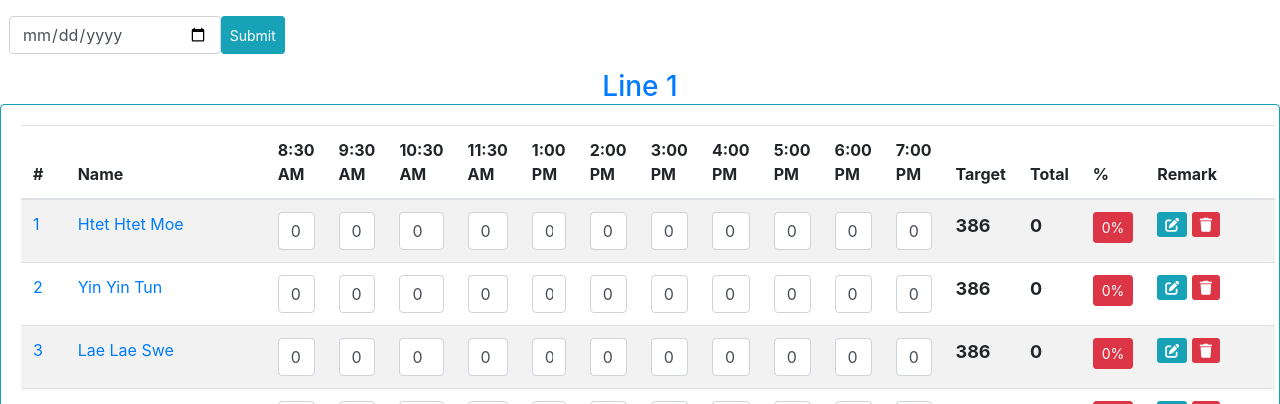
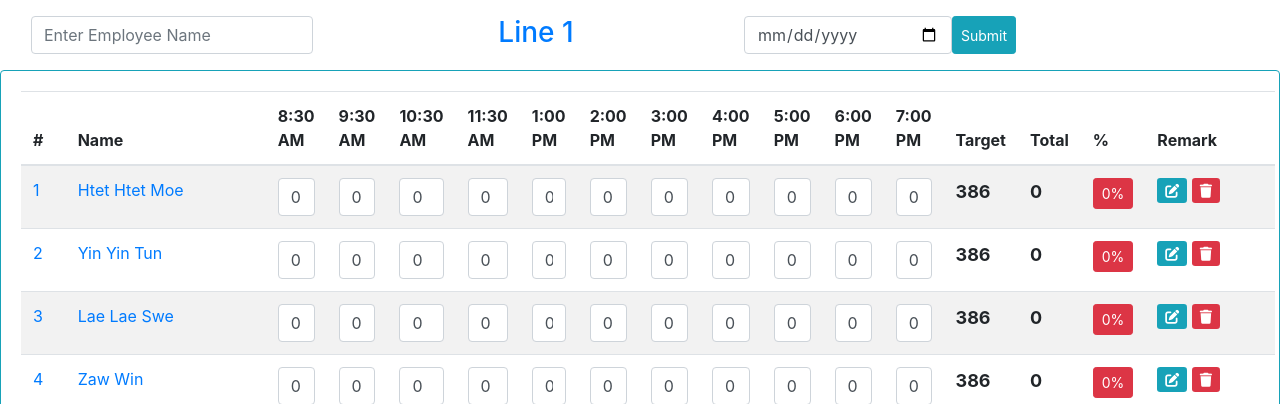
Before and after one commit to thetnaingtunerp/musung-1, a Django app: page /daily_rep_filter_by_line/1/ in a window 1280 px wide. Shown: the part 74-478 px from the top of the page. Run offline with Django 5.2, Linux system fonts and the light colour scheme; data comes from the database, SQL or seed files in the repository; both versions use the stored data as it was after the commit; some libraries are stand-ins or nearby versions.

Commit message:
search function

```diff
--- a/mysite/myapp/urls.py
+++ b/mysite/myapp/urls.py
@@ -33,6 +33,9 @@ urlpatterns = [
     path('reportbyoperator/<int:id>/', views.reportbyoperator, name='reportbyoperator'),
     path('update_combine/<int:id>/', views.update_combine, name='update_combine'),
     path('daily_line_attendance/', views.daily_line_attendance, name='daily_line_attendance'),
+
+    #search
+    path('daily_rep_search/', views.daily_rep_search, name='daily_rep_search'),
 
     #DueDate
     path('duedatefilter/', views.duedatefilter, name='duedatefilter'),
--- a/mysite/myapp/views.py
+++ b/mysite/myapp/views.py
@@ -164,6 +164,16 @@ def daily_rep_filter_by_line(request,id):
     op = daily_report.objects.filter(created_date=today,line=ls, absant=False)
     context = {'lis':lis, 'op':op, 'ls':ls}
     return render(request, 'daily_rep_view.html', context)
+
+def daily_rep_search(request):
+    emp = request.GET.get('emp')
+    lid = request.GET.get('lid')
+    employee = operator.objects.get(name__contains=emp, line=lid)
+    today = datetime.date.today()
+    op = daily_report.objects.filter(created_date=today, operator_name=employee.id)
+    context = {'op':op}
+    return render(request, 'daily_rep_view.html', context)
+
 
 def daily_rep_filter_operator(request,id):
     # gop = request.GET.get('id')
--- a/mysite/templates/daily_rep_view.html
+++ b/mysite/templates/daily_rep_view.html
@@ -12,8 +12,8 @@
   </div>
 
 </form> -->
-
-<form action="{% url 'myapp:backdate_dataentry' %}" method="post">
+<!-- <a href="#" class="h3">{{ls}}</a> -->
+<!-- <form action="{% url 'myapp:backdate_dataentry' %}" method="post">
   {% csrf_token %}
   <div class="row">
   <input type="date" name="duedate" class="form-control col-md-2">
@@ -22,14 +22,43 @@
 
   </div>
 
-</form>
+
+</form> -->
+
+
 
 </div>
 
-<div class="text-center">
+<div class="text-center row m-3">
 
+  <!-- <a href="#" class="h3">{{ls}}</a> -->
+  <!-- <button type="button" class="btn btn-secondary">{{ls}}</button> -->
+
+<div class="col-md-3">
+<form action="{% url 'myapp:daily_rep_search' %}" method="get">
+  <input type="number" name="lid" value="{{ls.id}}" hidden>
+  <input type="text" name="emp" class="form-control" placeholder="Enter Employee Name">
+  <input type="submit" value="" hidden>
+</form>
+</div>
+
+<div class="col-md-4">
   <a href="#" class="h3">{{ls}}</a>
-  <!-- <button type="button" class="btn btn-secondary">{{ls}}</button> -->
+</div>
+
+<div class="col-md-4">
+  <form action="{% url 'myapp:backdate_dataentry' %}" method="post">
+    {% csrf_token %}
+    <div class="row">
+    <input type="date" name="duedate" class="form-control col-md-6">
+    <input type="number" name="linename" value="{{ls.id}}" hidden>
+    <input type="submit" class="btn btn-sm btn-info">
+
+    </div>
+
+
+  </form>
+</div>
 
 </div>
 
```
Also changed, not shown: mysite/db.sqlite3.
